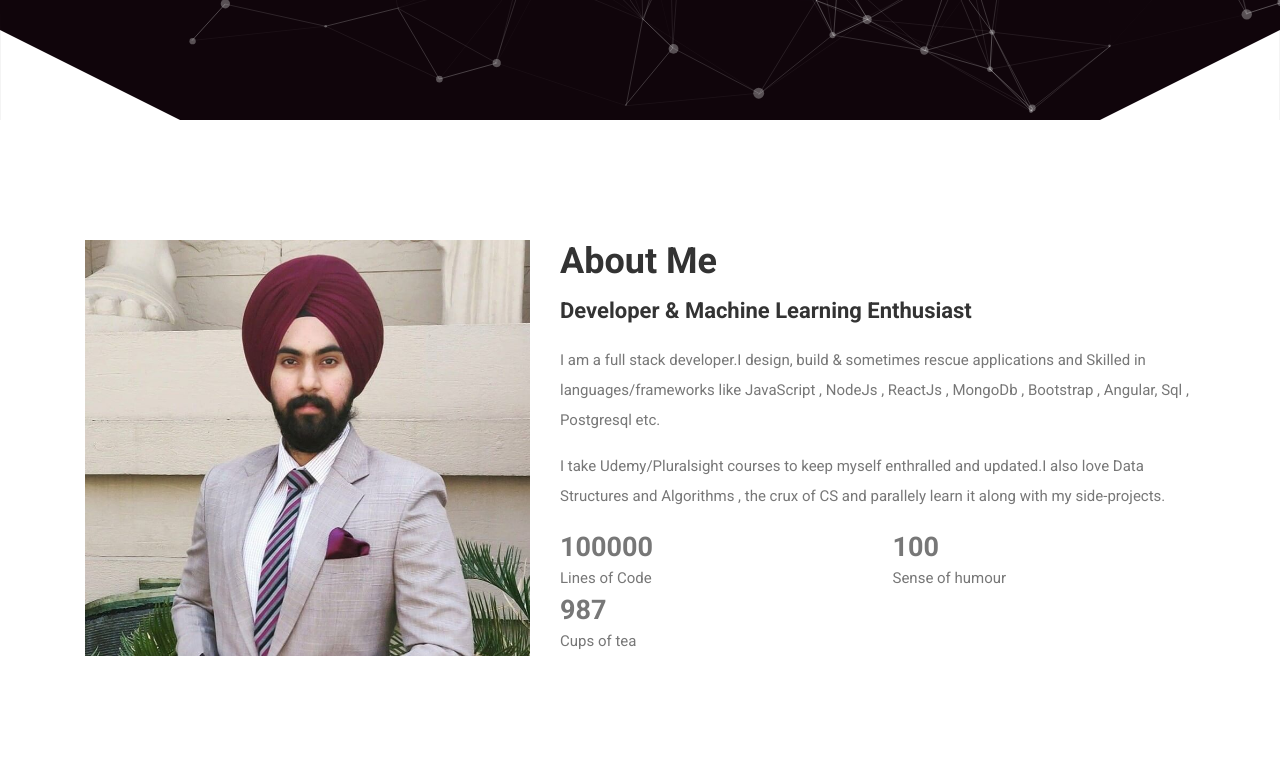
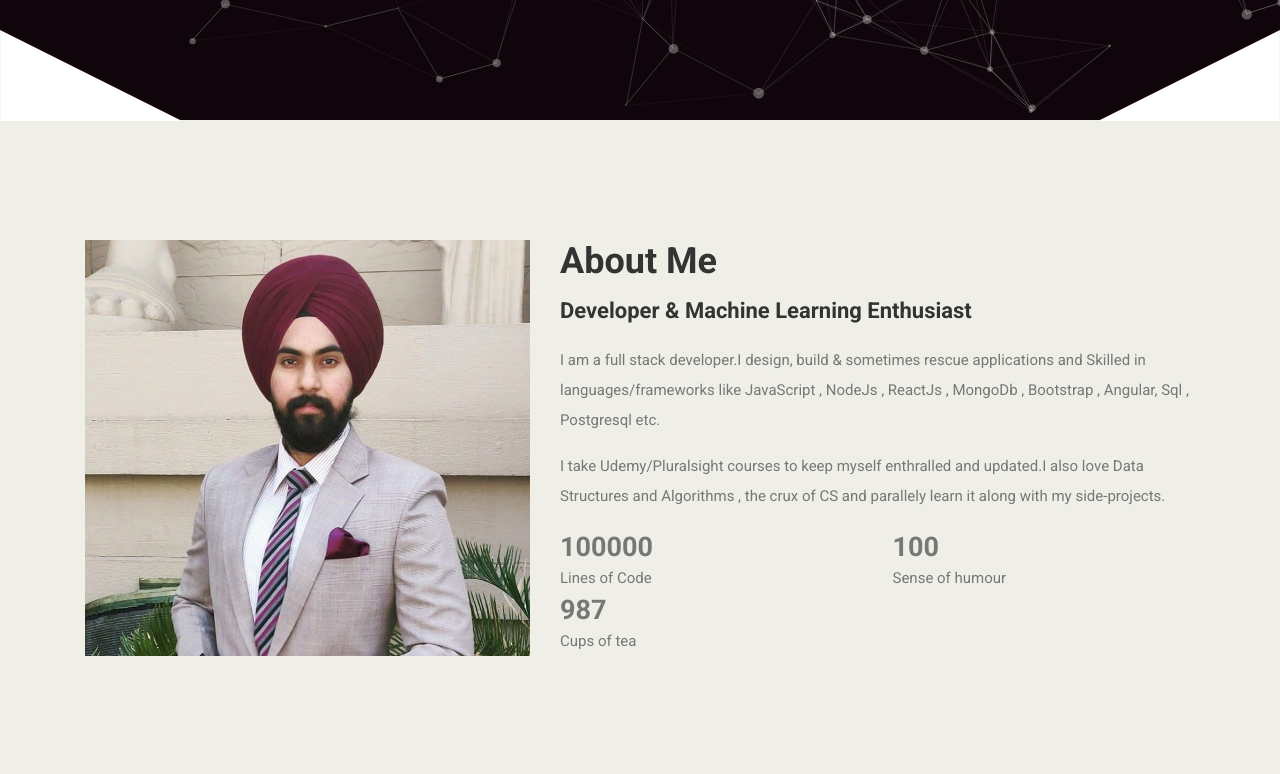
Before and after one commit to thechanpreetsingh/chanpreetsinghio.github.io, a plain HTML site: page index.html in a window 1280 px wide. Shown: the part 680-1454 px from the top of the page. Drawn offline with nearby package versions, Linux system fonts and the light colour scheme; no server answers; animation ran at ten frames a second; a script that the page names is missing.

Commit message:
Update style.css

```diff
--- a/style.css
+++ b/style.css
@@ -71,6 +71,7 @@ h6 {
 
 .section-padding {
   padding: 120px 0;
+  background-color: #efefe8ff;
 }
 
 .full-width {
```
